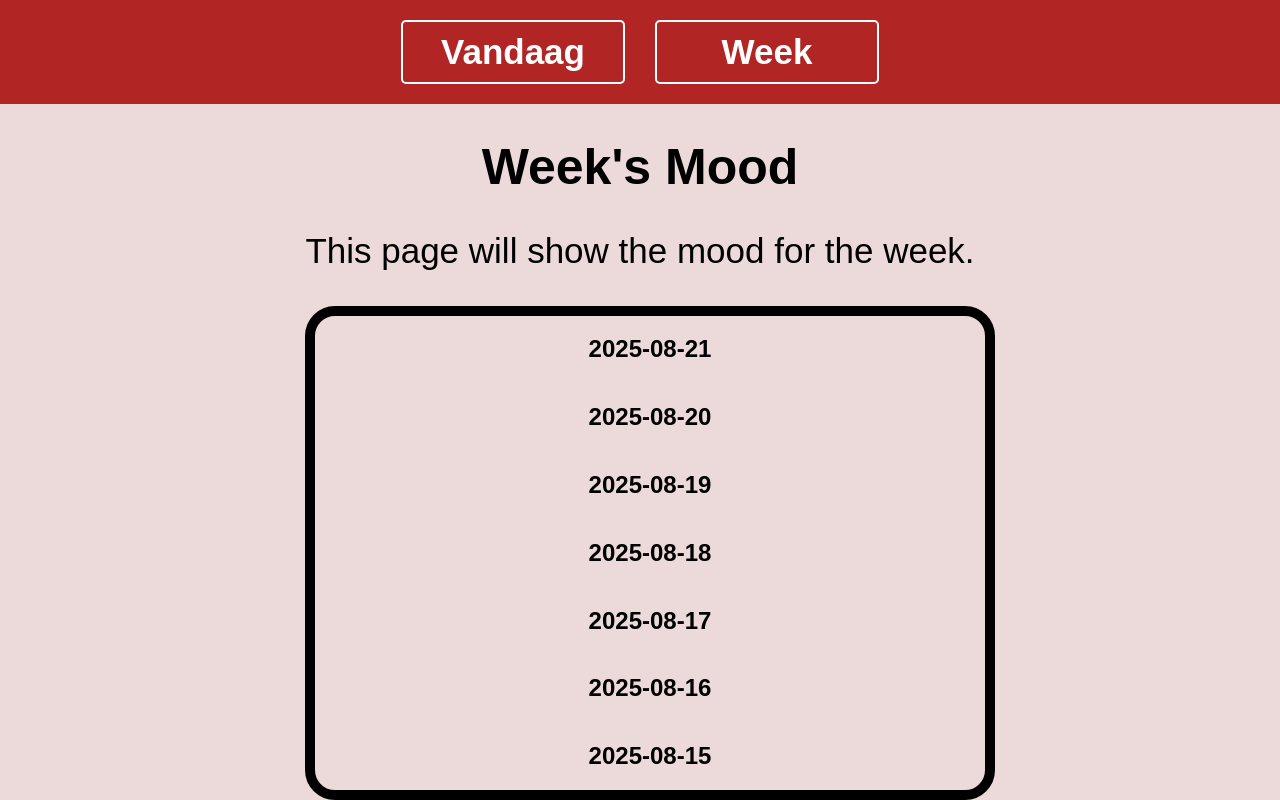
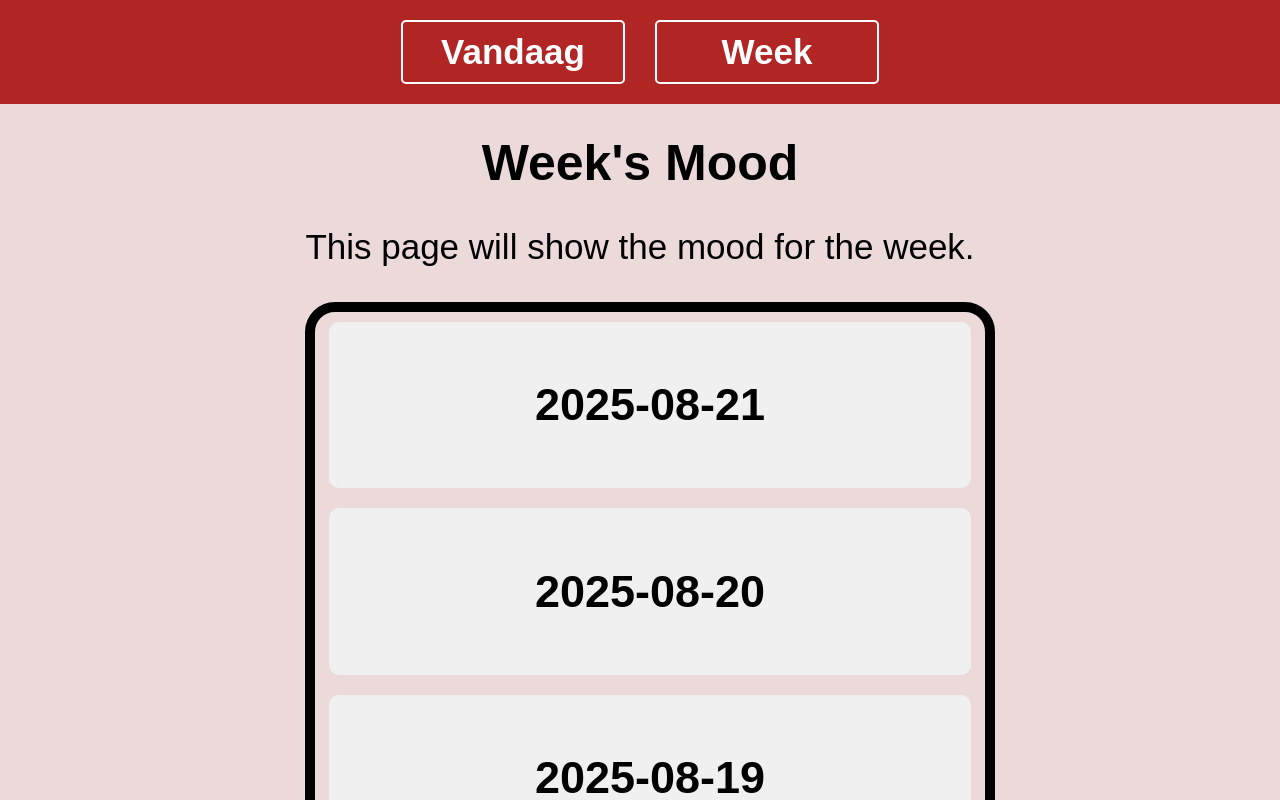
Before and after one commit to RaminPours/mood-tracker, a React (Create React App) app: page /week in a window 1280 px wide. Shown: the top 800 px of the page. Built offline with nearby package versions, Linux system fonts and the light colour scheme.

Commit message:
mood tracker

```diff
--- a/src/App.css
+++ b/src/App.css
@@ -18,6 +18,8 @@ body{
     justify-content: center;
     align-items: center;
     width: 100%;
+    position: fixed;
+    top: 0;
 
 }
 
@@ -39,6 +41,8 @@ body{
     align-items: center;
     justify-content: center;
     text-align: center;
+    padding: 20px;
+    margin-top: 80px;
 }
 
 .mood-container {
@@ -51,3 +55,12 @@ body{
     border-radius: 30px;
     width: 100%;
 }
+
+.mood-item {
+    background-color: #f0f0f0;
+    padding: 20px;
+    margin: 10px;
+    border-radius: 10px;
+    width: 90%;
+    font-size: 30px;
+}
```
